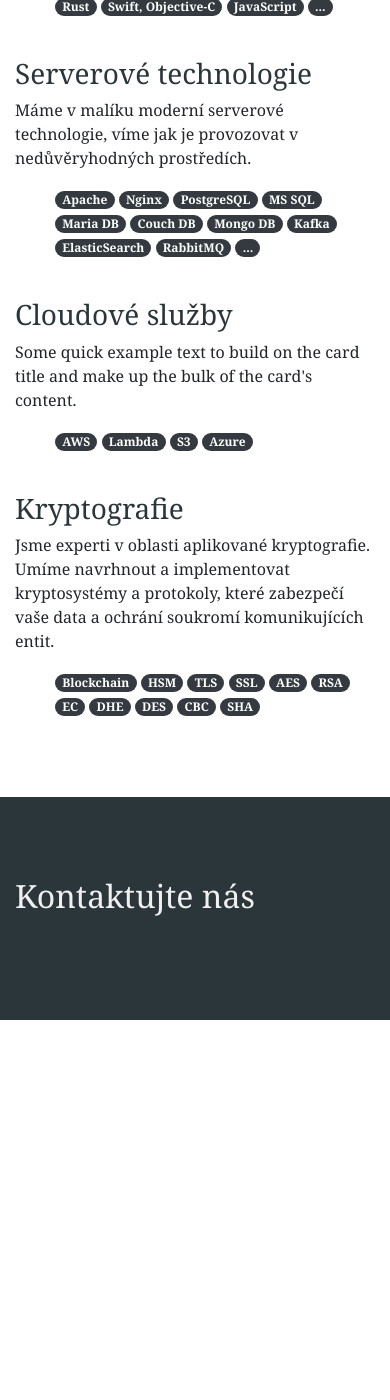
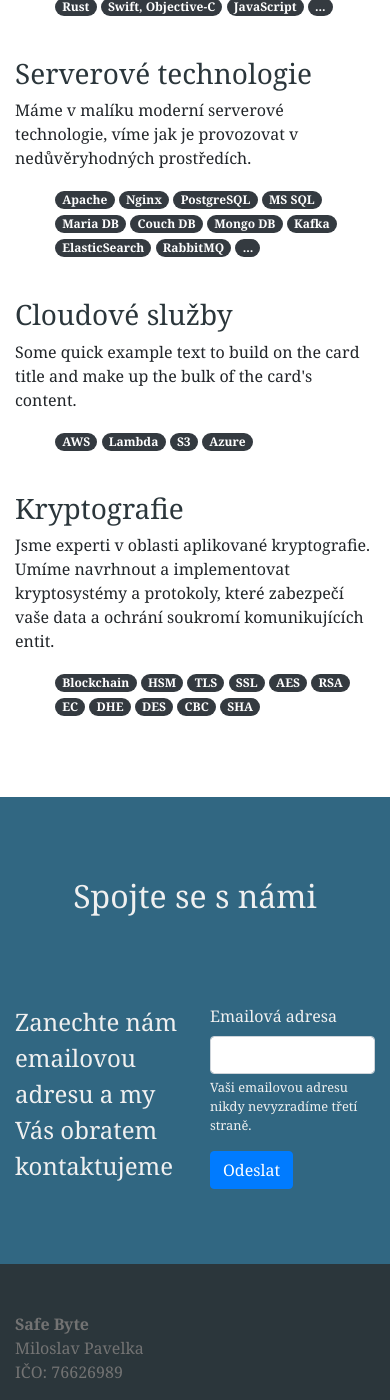
Before and after one commit to mpavelka/safe-byte-web, a Jekyll site: the page built from index.markdown, in a window 390 px wide and 1400 px high, scrolled down 2721 px. Built offline with Jekyll 4.4.1, drawn with Linux system fonts in a browser that asks for light colours; before the commit the page ends 3741 px from its top, so only the background shows below that.

Commit message:
Activating contact form. Adding footer.

```diff
--- /dev/null
+++ b/_includes/contactform.html
@@ -0,0 +1,69 @@
+<form id="contactForm">
+	<div class="form-group">
+		<label for="exampleInputEmail1">Emailová adresa</label>
+		<input name="email" type="email" class="form-control" id="exampleInputEmail1" aria-describedby="emailHelp" autocomplete="off">
+		<small id="emailHelp" class="form-text">Vaši emailovou adresu nikdy nevyzradíme třetí straně.</small>
+	</div>
+	<button type="submit" class="btn btn-primary">Odeslat</button>
+	<div class="alert alert-success" role="alert">
+		<strong>Těšíme se na spolupráci!</strong> V nejbližší době Vás budeme kontaktovat na uvedenou emailovou adresu.
+	</div>
+</form>
+<script type="text/javascript">
+$(document).ready(function() {
+
+	$("#contactForm").data("submitted", "no").submit(function(e) {
+		e.preventDefault()
+
+		// Vars
+		var form = $(e.target)
+		var inputs = form.find("input")
+		var button = form.find("button[type='submit']")
+
+		if (form.data("submitted") == "yes")
+			return;
+
+		// Disable fields
+		inputs.attr("disabled", true);
+		button.attr("disabled", true);
+
+		// Get data
+		var json = {}
+		inputs.each(function() {
+			json[$(this).attr("name")] = $(this).val()
+		})
+		form.find("select").each(function() {
+			json[$(this).attr("name")] = $(this).find("option:selected").val()
+		})
+
+		// Submit
+		$.ajax({
+			type: "POST",
+			url: form.attr("action"),
+			data: JSON.stringify(
+				$.extend(
+					{},
+					json
+				)
+			),
+			contentType: "application/json; charset=utf-8",
+			dataType: "json",
+			success: function(data) {
+				form.data("submitted", "yes")
+				// Hide submit button
+				button.hide();
+				// Show success
+				form.addClass("success");
+			}
+		})
+			.fail(function() {
+				alert("Jejda, něco se pokazilo :( Zkuste prosím akci provést později.");
+			})
+			.always(function() {
+				button.attr("disabled", false);
+				inputs.attr("disabled", false);
+			})
+	})
+
+})
+</script>
--- a/_layouts/landing.html
+++ b/_layouts/landing.html
@@ -191,11 +191,31 @@ sensitive files open to every employee</h2>
 	<section id="contact">
 		<div class="container">
 			<div class="row pt-5">
-				<div class="col-12">
-					<h2>Kontaktujte nás</h2>
+				<div class="col-12 text-center">
+					<h2>Spojte se s námi</h2>
+				</div>
+			</div>
+			<div class="row pt-5">
+				<div class="col-6">
+					<p style="font-size: 1.5rem;">Zanechte nám emailovou adresu a my Vás obratem kontaktujeme</p>
 
+				</div>
+				<div class="col-6">
+					{% include contactform.html %}
 				</div>
 			</div>
 		</div>
 	</section>
+	<footer>
+		<div class="container">
+			<div class="row pt-5">
+				<div class="col-sm-6">
+					<p>
+						<strong>Safe Byte</strong><br/>
+						Miloslav Pavelka<br/>
+						IČO: 76626989<br/>
+					</p>
+				</div>
+			</div>
+	</footer>
 </div>
--- /dev/null
+++ b/_sass/contactform.scss
@@ -0,0 +1,17 @@
+#contactForm {
+	.alert-success {
+		display: none;
+	}
+}
+
+#contactForm.success {
+	.alert-success {
+		display: block;
+	}
+	.form-group {
+		display: none;
+	}
+	button {
+		display: none;
+	}
+}
--- a/_sass/landing.scss
+++ b/_sass/landing.scss
@@ -47,6 +47,9 @@
 		background-size: cover;
 		position: relative;
 
+		.card {
+			min-height: 12rem;
+		}
 		.card-title {
 			color: #2b363b;
 			font-weight: bold;
@@ -75,7 +78,12 @@
 	}
 
 	section#contact {
-		background-color: #2b363b;
+		background-color: #316782;
 		color: #f0f0f0;
 	}
+
+	footer {
+		background-color: #2b363b;
+		color: #737373;
+	}
 }
--- a/_sass/main.scss
+++ b/_sass/main.scss
@@ -23,3 +23,4 @@ section {
 
 @import "header.scss";
 @import "landing.scss";
+@import "contactform.scss";
```
